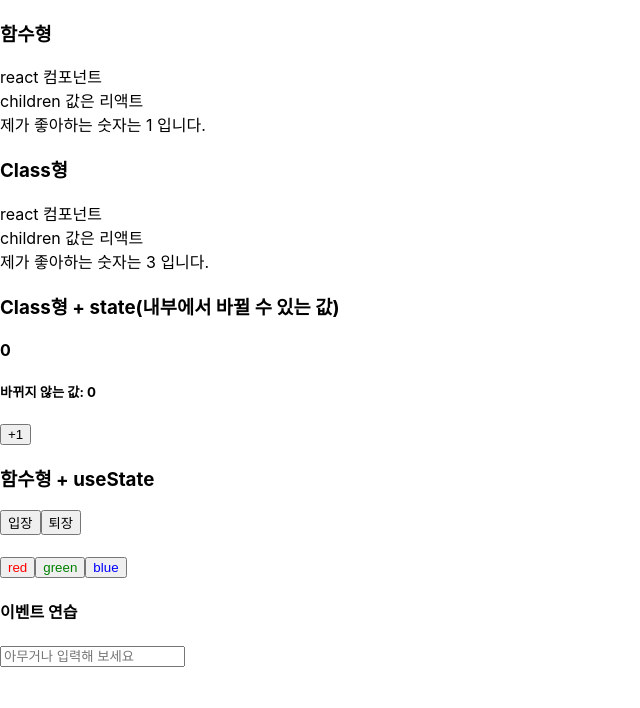
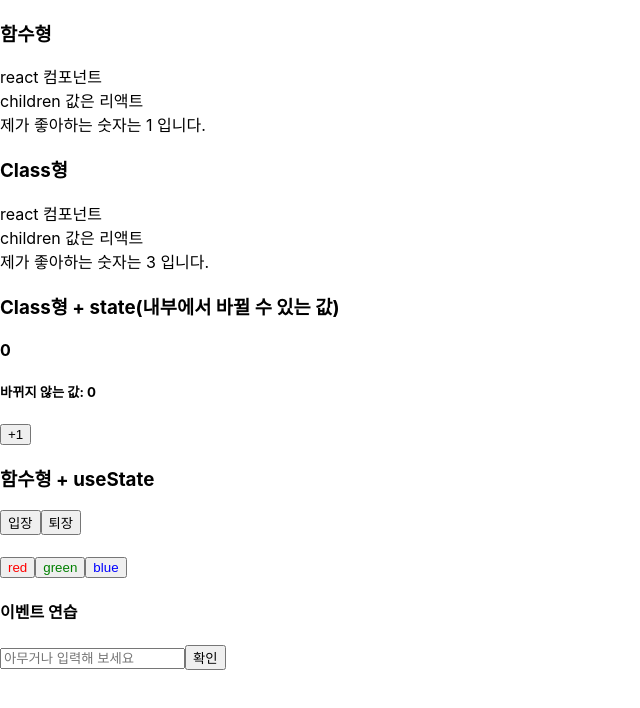
Before and after one commit to th0Kim/react-ezen, a React (Create React App) app in the folder hello-react/: page / in a window 1280 px wide. Shown: the top 708 px of the page, without its empty margins (0-640 px from the left). Built offline with nearby package versions, Linux system fonts and the light colour scheme.

Commit message:
message값 alert 띄우기

```diff
--- a/hello-react/src/EventPractice_c.js
+++ b/hello-react/src/EventPractice_c.js
@@ -19,6 +19,13 @@ class EventPractice_c extends Component {
             })
           }}
         />
+        <button
+          onClick={() => {
+            alert(this.state.message);
+            this.setState({
+              message: '',//alert 띄우고 value 초기화 됨
+            });
+          }}>확인</button>
       </div>
     );
   }
```
